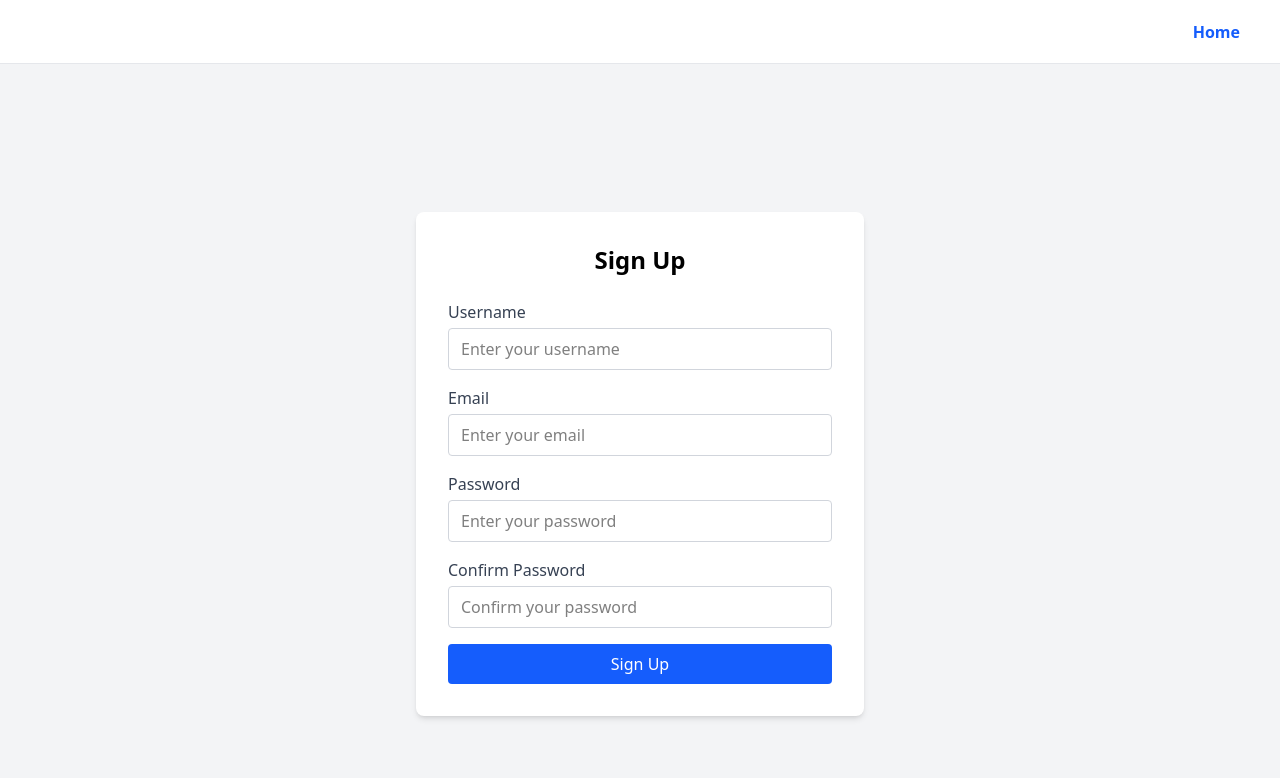
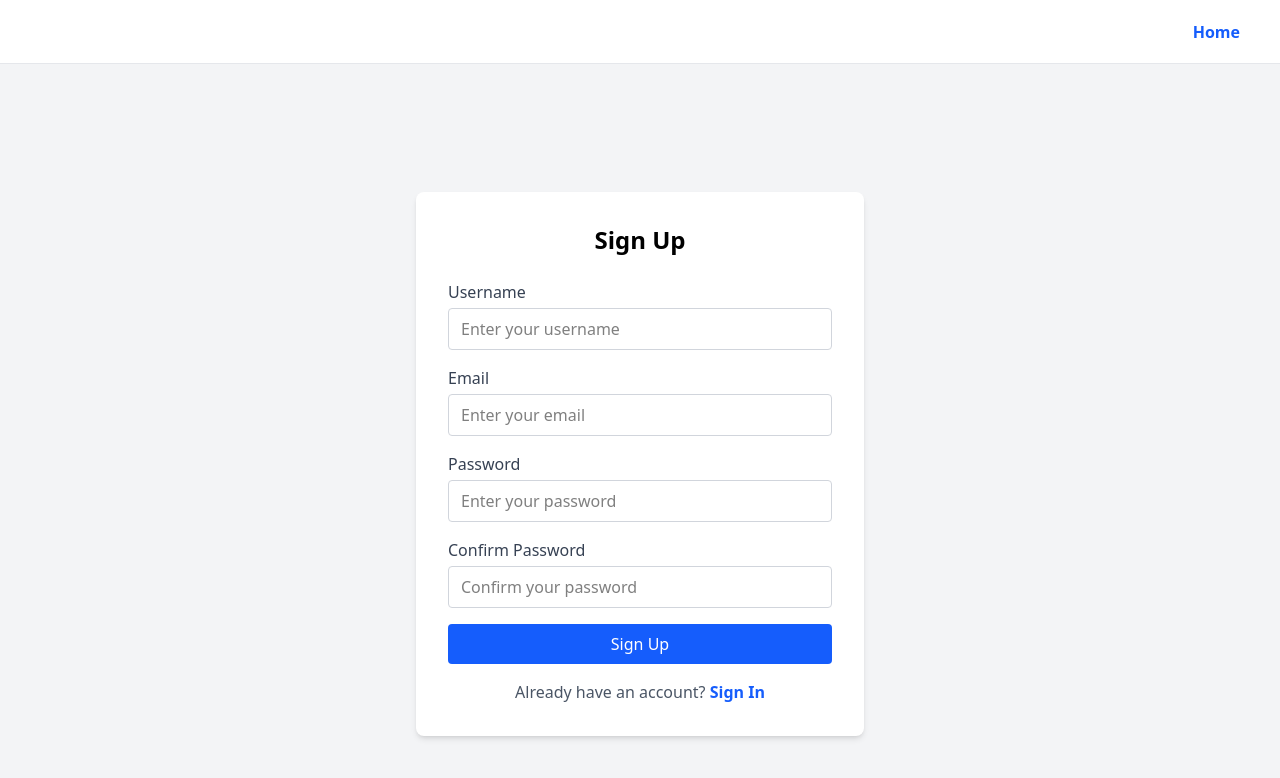
Before and after one commit to RISH-VERSION/cms-project, a React (Vite) app in the folder client/: page /signup in a window 1280 px wide. Shown: the top 778 px of the page. Built offline with nearby package versions, Linux system fonts and the light colour scheme.

Commit message:
commit changes

```diff
--- a/client/src/pages/InnerHome.jsx
+++ b/client/src/pages/InnerHome.jsx
@@ -8,15 +8,10 @@ function InnerHome() {
     return storedUser ? JSON.parse(storedUser) : null;
   });
 
-  useEffect(() => {
-    if (!user) {
-      navigate("/signin");
-    }
-  }, [user, navigate]);
-
   const handleLogut = () => {
     localStorage.removeItem("loggedInUser");
     setUser(null);
+    navigate("/");
   };
 
   return (
@@ -51,7 +46,7 @@ function InnerHome() {
         {/* Welcome Section */}
         <div className="flex-grow flex flex-col items-center justify-center p-8 text-center">
           <h1 className="text-4xl md:text-5xl font-extrabold text-gray-800 mb-4 animate-slideDown">
-            Welcome to <span className="text-indigo-600">Zenergy</span>
+            Welcome back <span className="text-indigo-600">{user.name}</span>
           </h1>
           <p className="text-lg text-gray-600 max-w-xl mb-8 animate-fadeInDelay">
             Elevate your fitness journey with smart workouts, clean nutrition, and total body-mind balance.
--- a/client/src/pages/Signup.jsx
+++ b/client/src/pages/Signup.jsx
@@ -113,6 +113,15 @@ function Signup() {
                             Sign Up
                         </button>
                     </form>
+                    <div className="mt-4 text-center">
+                        <span className="text-gray-600">Already have an account? </span>
+                        <Link
+                            to="/signin"
+                            className="text-blue-600 font-semibold hover:underline"
+                        >
+                            Sign In
+                        </Link>
+                    </div>
                 </div>
             </div>
         </>
```
